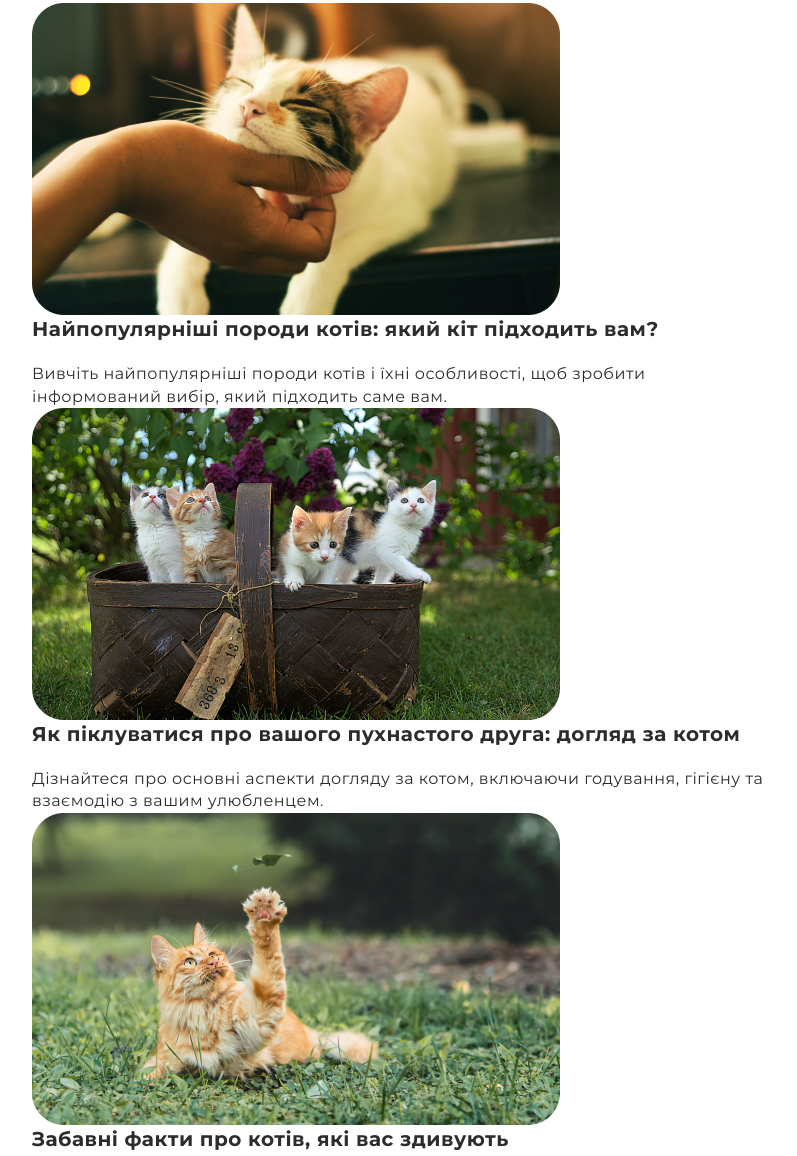
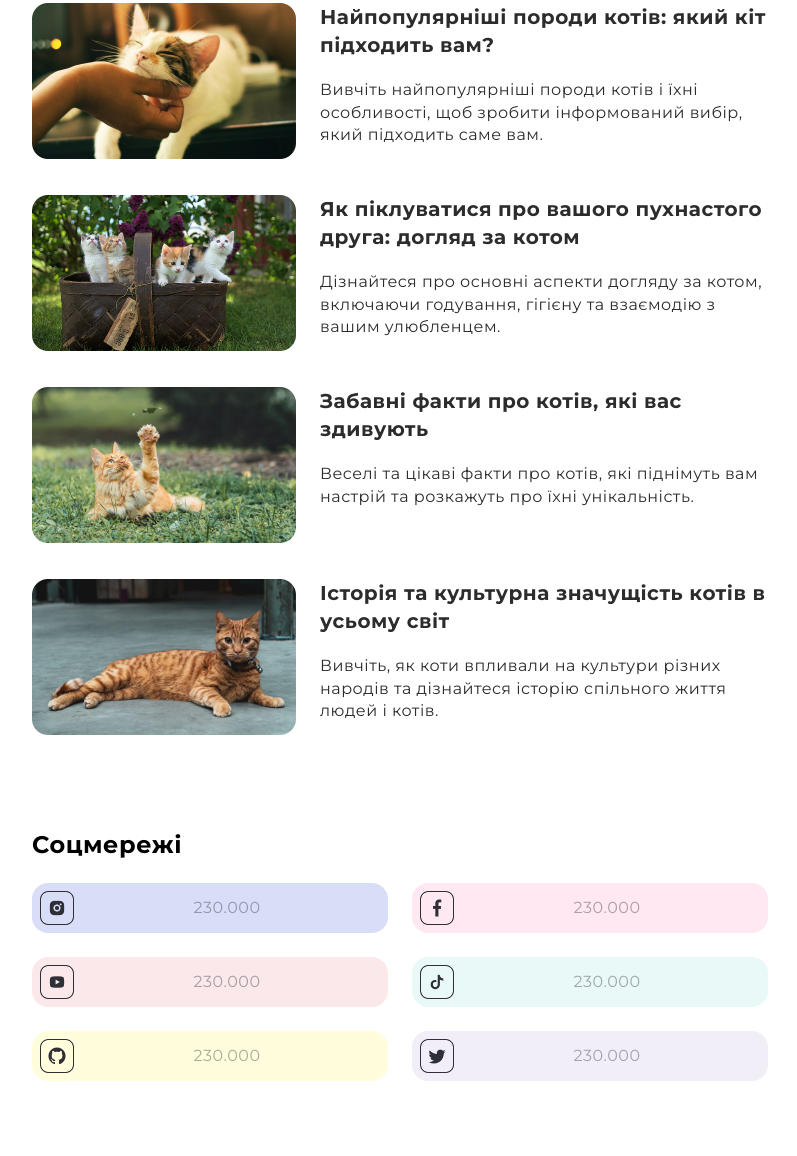
Before and after one commit to BishopNik/Catshome, a plain HTML site: page index.html in a window 1280 px wide. Shown: the part 550-1706 px from the top of the page, without its empty margins (240-1037 px from the left). Drawn offline with nearby package versions, Linux system fonts and the light colour scheme.

Commit message:
main-cont

```diff
--- a/css/style.css
+++ b/css/style.css
@@ -117,6 +117,11 @@ body {
 	height: 84px;
 }
 
+.main-content {
+	display: grid;
+	row-gap: 96px;
+}
+
 .post-title {
 	width: 456px;
 	text-decoration: none;
@@ -144,12 +149,67 @@ body {
 	}
 }
 
+.blog {
+	display: grid;
+	row-gap: 48px;
+}
+
+.blog-item {
+	display: grid;
+	grid-template-columns: 288px;
+	row-gap: 20px;
+}
+
+@media screen and (min-width: 768px) {
+	.blog {
+		row-gap: 36px;
+	}
+
+	.blog-item {
+		grid-template-columns: 264px 1fr;
+		column-gap: 24px;
+	}
+}
+
+@media screen and (min-width: 1440px) {
+	.main-content {
+		display: grid;
+		grid-template-columns: 744px 1fr;
+		grid-template-rows: auto 1fr;
+		column-gap: 24px;
+		row-gap: 60px;
+	}
+
+	.blog-section {
+		grid-column: 1 / 2;
+		grid-row: 1 / 3;
+	}
+
+	.blog-item {
+		grid-template-columns: 264px 1fr;
+		column-gap: 24px;
+	}
+}
+
+.blog-wrapper {
+	display: grid;
+	grid-template-columns: 1fr;
+	row-gap: 12px;
+}
+
 .blog-title {
 	text-decoration: none;
 	color: var(--GREY);
-	font-size: 20px;
+	font-size: 16px;
 	font-weight: 700;
-	line-height: 1.4; /* 140% */
+	line-height: 1.25; /* 125% */
+}
+
+@media screen and (min-width: 768px) {
+	.blog-title {
+		font-size: 20px;
+		line-height: 1.4; /* 140% */
+	}
 }
 
 .blog-text {
@@ -173,6 +233,15 @@ body {
 	top: 50%;
 	left: 50%;
 	transform: translate(-50%, -50%);
+	width: 44px;
+	height: 44px;
+}
+
+@media screen and (min-width: 768px) and (max-width: 1439px) {
+	.play_element {
+		width: 88px;
+		height: 88px;
+	}
 }
 
 .socials-title {
@@ -225,6 +294,13 @@ body {
 	line-height: 1.5; /* 150% */
 }
 
+.video-section {
+	display: grid;
+	row-gap: 24px;
+	align-items: start;
+	grid-template-rows: auto 1fr;
+}
+
 .video {
 	display: flex;
 	flex-direction: column;
--- a/index.html
+++ b/index.html
@@ -81,52 +81,55 @@
 						</a>
 					</li>
 				</ul>
-				<section>
+				<div class="main-content">
+					<section class="blog-section">
 						<ul class="blog">
-						<li class="blog-item">
-							<a href="#"
+							<li class="blog-link">
+								<a href="#" class="blog-item"
 									><img src="images/1.png" alt="cat1" />
 									<div class="blog-wrapper">
 										<h2 class="blog-title sub-title">
 											Найпопулярніші породи котів: який кіт підходить вам?
 										</h2>
 										<p class="blog-text">
-										Вивчіть найпопулярніші породи котів і їхні особливості, щоб
-										зробити інформований вибір, який підходить саме вам.
+											Вивчіть найпопулярніші породи котів і їхні особливості,
+											щоб зробити інформований вибір, який підходить саме вам.
 										</p>
 									</div>
 								</a>
 							</li>
-						<li class="blog-item">
-							<a href="#"
+							<li class="blog-link">
+								<a href="#" class="blog-item"
 									><img src="images/2.png" alt="cat2" />
 									<div class="blog-wrapper">
 										<h2 class="blog-title sub-title">
-										Як піклуватися про вашого пухнастого друга: догляд за котом
+											Як піклуватися про вашого пухнастого друга: догляд за
+											котом
 										</h2>
 										<p class="blog-text">
-										Дізнайтеся про основні аспекти догляду за котом, включаючи
-										годування, гігієну та взаємодію з вашим улюбленцем.
+											Дізнайтеся про основні аспекти догляду за котом,
+											включаючи годування, гігієну та взаємодію з вашим
+											улюбленцем.
 										</p>
 									</div>
 								</a>
 							</li>
-						<li class="blog-item">
-							<a href="#"
+							<li class="blog-link">
+								<a href="#" class="blog-item"
 									><img src="images/4.png" alt="cat3" />
 									<div class="blog-wrapper">
 										<h2 class="blog-title sub-title">
 											Забавні факти про котів, які вас здивують
 										</h2>
 										<p class="blog-text">
-										Веселі та цікаві факти про котів, які піднімуть вам настрій
-										та розкажуть про їхні унікальність.
+											Веселі та цікаві факти про котів, які піднімуть вам
+											настрій та розкажуть про їхні унікальність.
 										</p>
 									</div>
 								</a>
 							</li>
-						<li class="blog-item">
-							<a href="#"
+							<li class="blog-link">
+								<a href="#" class="blog-item"
 									><img src="images/3.png" alt="cat4" />
 									<div class="blog-wrapper">
 										<h2 class="blog-title sub-title">
@@ -141,7 +144,7 @@
 							</li>
 						</ul>
 					</section>
-				<section>
+					<section class="social-section">
 						<h2 class="socials-title">Соцмережі</h2>
 						<ul class="socials-list">
 							<li class="socials-item">
@@ -170,13 +173,18 @@
 							</li>
 						</ul>
 					</section>
-				<section class="video">
+					<section class="video-section">
 						<h2 class="video-title">Відео з пухнастиками</h2>
 						<div class="video-box">
 							<img src="images/picture.png" alt="video" class="video-tmb" />
-						<img src="images/bi_caret-right-fill.png" alt="play" class="play_element" />
+							<img
+								src="images/bi_caret-right-fill.png"
+								alt="play"
+								class="play_element"
+							/>
 						</div>
 					</section>
+				</div>
 			</div>
 		</main>
 		<footer class="footer">
```
Lines whose indentation alone changed are shown as unchanged.
